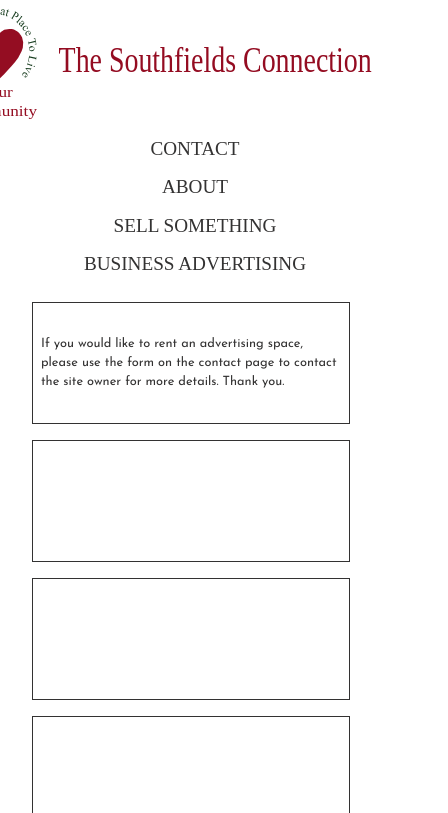
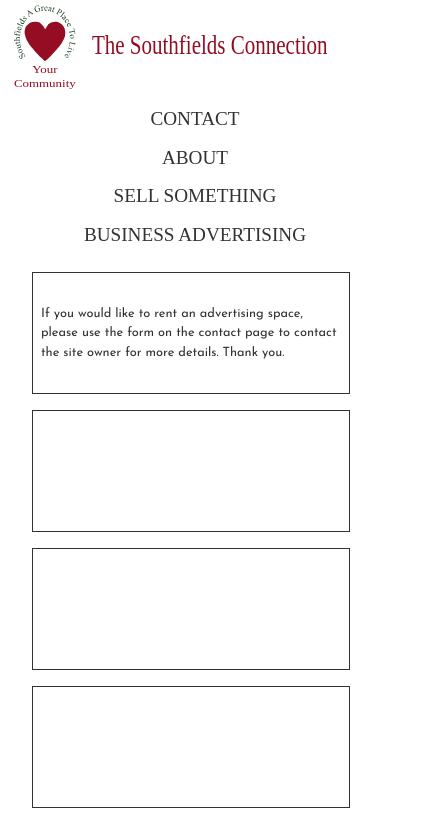
Before and after one commit to BigShuff/theSouthfieldsConnection, a plain HTML site: page index.html in a window 390 px wide. Shown: the top 813 px of the page, 448 px wide, since content can reach past the window. Drawn offline with Linux system fonts and the light colour scheme; a web font is replaced by a local one.

Commit message:
updated header image size.

```diff
--- a/resources/css/index.css
+++ b/resources/css/index.css
@@ -201,6 +201,8 @@ header {
             "footer1 footer1 footer1 footer1 accessHolder accessHolder accessHolder accessHolder accessHolder accessHolder accessHolder accessHolder footer2";
     }
 
+
+
     .nav {
         padding: 0;
         justify-content: space-around;
@@ -260,6 +262,10 @@ header {
     header{
         display: flex;
         justify-content: center;
+    }
+
+    header img{
+        width: 380px;
     }
 
    .nav li a {
```
